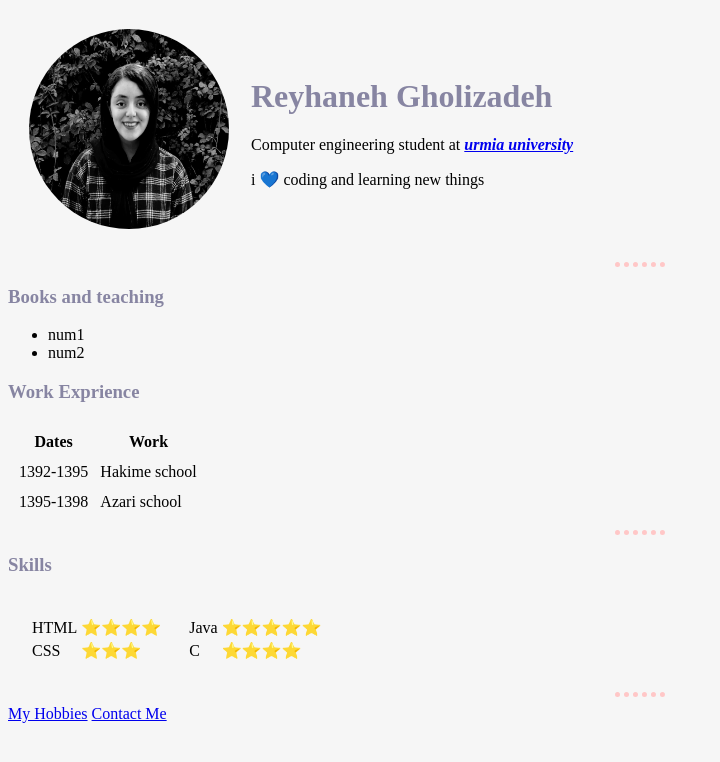
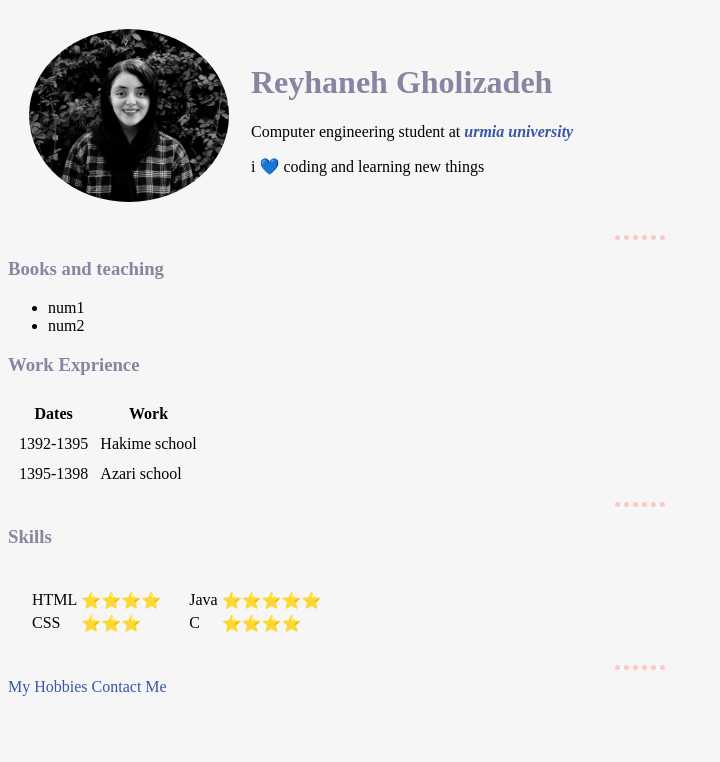
Before and after one commit to ReyhanehGholizade/Web_Development_Bootcamp, a plain HTML site: page 02-CSS/index.html in a window 1280 px wide. Shown: the whole page, without its empty margins (0-720 px from the left). Drawn offline with Linux system fonts and the light colour scheme.

Commit message:
Introduction to CSS

```diff
--- a/02-CSS/css/styles.css
+++ b/02-CSS/css/styles.css
@@ -1,7 +1,3 @@
-img {
-  border-radius: 50%;
-}
-
 body {
   background-color: #f6f6f6;
 }
@@ -19,6 +15,21 @@ hr {
   border-width: 5px;
 }
 
+#My-photo {
+  border-radius: 50%;
+  width: 200px;
+  height: 200px "
+}
+
+#My-photo:hover {
+opacity: 0.7;
+}
+
+a{
+  text-decoration: none;
+  color: #3956a8;
+}
+
 h1 {
   /* color: #ff5c8d; */
   color: #8785a2;
--- a/02-CSS/index.html
+++ b/02-CSS/index.html
@@ -11,11 +11,7 @@
     <table cellspacing="20">
       <tr>
         <td>
-          <img
-            src="images/me (2).jpg"
-            alt="my picture"
-            style="width: 200px; height: 200px"
-          />
+          <img id="My-photo" src="images/me (2).jpg" alt="my picture" />
         </td>
         <td>
           <h1>Reyhaneh Gholizadeh</h1>
```
